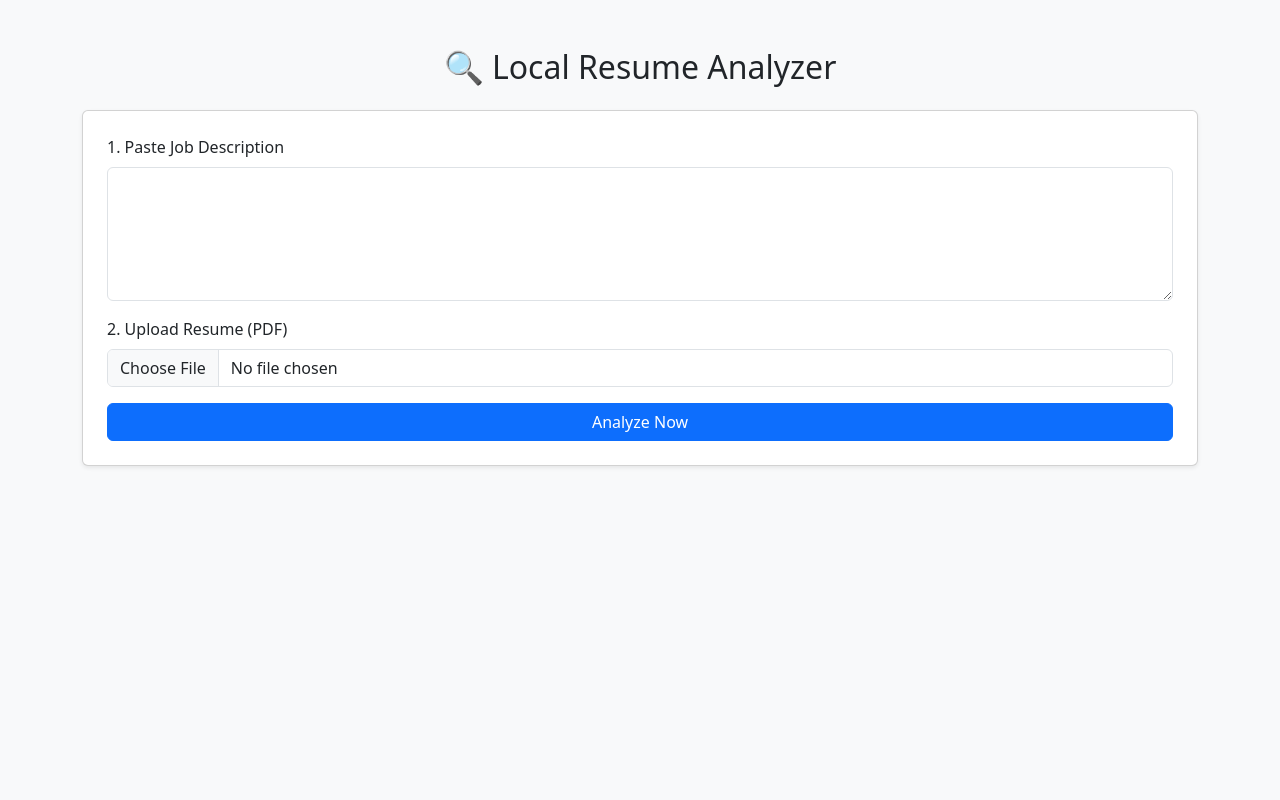
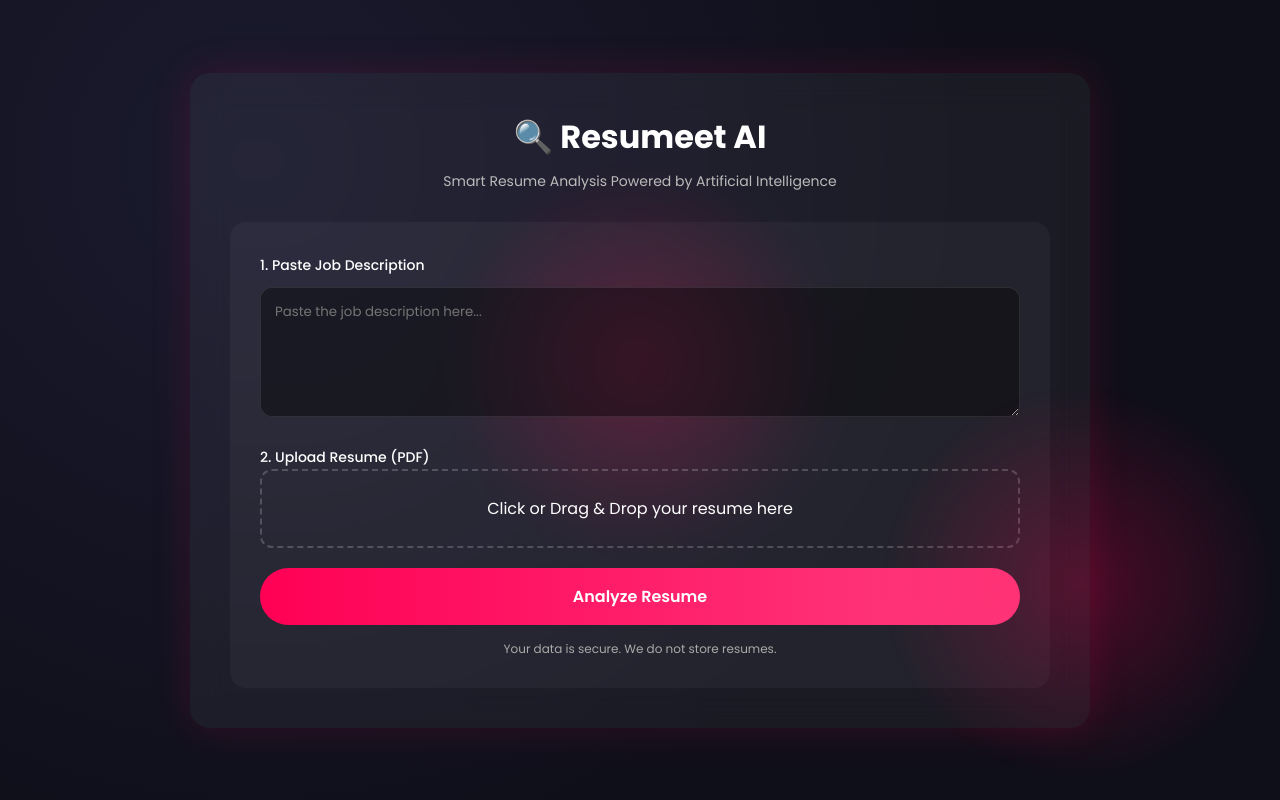
Before and after one commit to yashrajkore/Resumeet, a Flask app: page / in a window 1280 px wide. Run offline with Flask 3, Linux system fonts and the light colour scheme; parts of the project's set-up code (start-up, migrations or seed data) failed here and were passed over.

Commit message:
Modify UI

```diff
--- a/templates/index.html
+++ b/templates/index.html
@@ -1,52 +1,203 @@
 <!DOCTYPE html>
 <html lang="en">
 <head>
-    <meta charset="UTF-8">
-    <title>AI Resume Analyzer</title>
-    <link href="https://cdn.jsdelivr.net/npm/bootstrap@5.3.0/dist/css/bootstrap.min.css" rel="stylesheet">
+<meta charset="UTF-8" />
+<meta name="viewport" content="width=device-width, initial-scale=1.0"/>
+<title>Resumeet | AI Resume Analyzer</title>
+
+<!-- Google Font -->
+<link href="https://fonts.googleapis.com/css2?family=Poppins:wght@300;400;500;600;700&display=swap" rel="stylesheet">
+
+<style>
+* {
+    margin: 0;
+    padding: 0;
+    box-sizing: border-box;
+    font-family: 'Poppins', sans-serif;
+}
+
+body {
+    background: radial-gradient(circle at 20% 20%, #1a1a2e, #0f0f1a 60%);
+    height: 100vh;
+    display: flex;
+    justify-content: center;
+    align-items: center;
+    color: white;
+    overflow: hidden;
+}
+
+/* Floating background glow */
+body::before, body::after {
+    content: "";
+    position: absolute;
+    width: 400px;
+    height: 400px;
+    background: radial-gradient(circle, rgba(255,0,80,0.25), transparent 70%);
+    animation: float 8s infinite alternate ease-in-out;
+}
+body::after {
+    right: 0;
+    bottom: 0;
+    animation-delay: 3s;
+}
+@keyframes float {
+    from { transform: translateY(0px); }
+    to { transform: translateY(-40px); }
+}
+
+.container {
+    width: 95%;
+    max-width: 900px;
+    backdrop-filter: blur(18px);
+    background: rgba(255,255,255,0.05);
+    border-radius: 20px;
+    padding: 40px;
+    box-shadow: 0 0 40px rgba(255,0,80,0.15);
+    animation: fadeIn 1s ease forwards;
+}
+
+@keyframes fadeIn {
+    from { opacity: 0; transform: translateY(40px); }
+    to { opacity: 1; transform: translateY(0); }
+}
+
+h2 {
+    text-align: center;
+    font-size: 32px;
+    margin-bottom: 10px;
+}
+
+.subtitle {
+    text-align: center;
+    font-size: 14px;
+    color: #bbb;
+    margin-bottom: 30px;
+}
+
+.card {
+    background: rgba(255,255,255,0.04);
+    border-radius: 16px;
+    padding: 30px;
+}
+
+label {
+    font-weight: 500;
+    font-size: 14px;
+}
+
+textarea, input[type="file"] {
+    width: 100%;
+    margin-top: 10px;
+    margin-bottom: 20px;
+    padding: 14px;
+    border-radius: 12px;
+    border: 1px solid rgba(255,255,255,0.1);
+    background: rgba(0,0,0,0.4);
+    color: white;
+    transition: 0.3s;
+}
+
+textarea:focus, input[type="file"]:focus {
+    border-color: #ff0055;
+    outline: none;
+    box-shadow: 0 0 10px rgba(255,0,85,0.5);
+}
+
+/* Upload box */
+.upload-box {
+    border: 2px dashed rgba(255,255,255,0.2);
+    padding: 25px;
+    text-align: center;
+    border-radius: 12px;
+    cursor: pointer;
+    transition: 0.3s;
+}
+.upload-box:hover {
+    border-color: #ff0055;
+    background: rgba(255,0,85,0.05);
+}
+
+/* Button */
+.btn-primary {
+    width: 100%;
+    margin-top: 20px;
+    padding: 16px;
+    border: none;
+    border-radius: 50px;
+    background: linear-gradient(90deg, #ff0055, #ff3d7f);
+    color: white;
+    font-size: 16px;
+    font-weight: 600;
+    cursor: pointer;
+    transition: 0.4s;
+    position: relative;
+    overflow: hidden;
+}
+
+.btn-primary:hover {
+    transform: translateY(-3px);
+    box-shadow: 0 8px 25px rgba(255,0,85,0.4);
+}
+
+.btn-primary.loading {
+    pointer-events: none;
+    opacity: 0.8;
+}
+
+.btn-primary.loading::after {
+    content: "";
+    width: 20px;
+    height: 20px;
+    border: 3px solid white;
+    border-top: 3px solid transparent;
+    border-radius: 50%;
+    position: absolute;
+    right: 20px;
+    top: 50%;
+    transform: translateY(-50%);
+    animation: spin 1s linear infinite;
+}
+
+@keyframes spin {
+    to { transform: translateY(-50%) rotate(360deg); }
+}
+
+.footer-note {
+    text-align: center;
+    margin-top: 15px;
+    font-size: 12px;
+    color: #aaa;
+}
+</style>
 </head>
-<body class="bg-light">
-    <div class="container py-5">
-        <h2 class="text-center mb-4">🔍 Local Resume Analyzer</h2>
 
-        <div class="card shadow-sm p-4">
-            <form action="/analyze" method="post" enctype="multipart/form-data">
-                <div class="mb-3">
-                    <label class="form-label">1. Paste Job Description</label>
-                    <textarea name="jd" class="form-control" rows="5" required></textarea>
-                </div>
-                <div class="mb-3">
-                    <label class="form-label">2. Upload Resume (PDF)</label>
-                    <input type="file" name="resume" class="form-control" accept=".pdf" required>
-                </div>
-                <button type="submit" class="btn btn-primary w-100">Analyze Now</button>
-            </form>
-        </div>
+<body>
+<div class="container">
+    <h2>🔍 Resumeet AI</h2>
+    <p class="subtitle">Smart Resume Analysis Powered by Artificial Intelligence</p>
 
-        {% if result %}
-        <div class="mt-5">
-            <h3>Analysis Results: Score {{ result.total_score }} / 20</h3>
-            <div class="row mt-3">
-                <div class="col-md-6">
-                    <div class="card p-3">
-                        <h5>Formatting ({{ result.format_score }}/10)</h5>
-                        <ul class="list-unstyled">
-                            {% for label, found in result.format_details.items() %}
-                                <li>{{ '✅' if found else '❌' }} {{ label }}</li>
-                            {% endfor %}
-                        </ul>
-                    </div>
-                </div>
-                <div class="col-md-6">
-                    <div class="card p-3">
-                        <h5>Keywords ({{ result.keyword_score }}/10)</h5>
-                        <p>Matched: {{ result.matched_count }} terms</p>
-                        <small class="text-muted">{{ result.matched_words | join(', ') }}</small>
-                    </div>
-                </div>
+    <div class="card">
+        <form action="/analyze" method="post" enctype="multipart/form-data" onsubmit="showLoading()">
+
+            <label>1. Paste Job Description</label>
+            <textarea name="jd" rows="5" placeholder="Paste the job description here..." required></textarea>
+
+            <label>2. Upload Resume (PDF)</label>
+            <div class="upload-box" onclick="document.getElementById('fileInput').click()">
+                Click or Drag & Drop your resume here
+                <input type="file" id="fileInput" name="resume" accept=".pdf" hidden required>
             </div>
-        </div>
-        {% endif %}
+
+            <button type="submit" class="btn-primary" id="analyzeBtn">Analyze Resume</button>
+        </form>
+        <p class="footer-note">Your data is secure. We do not store resumes.</p>
     </div>
+</div>
+
+<script>
+function showLoading() {
+    document.getElementById("analyzeBtn").classList.add("loading");
+}
+</script>
 </body>
 </html>
```
